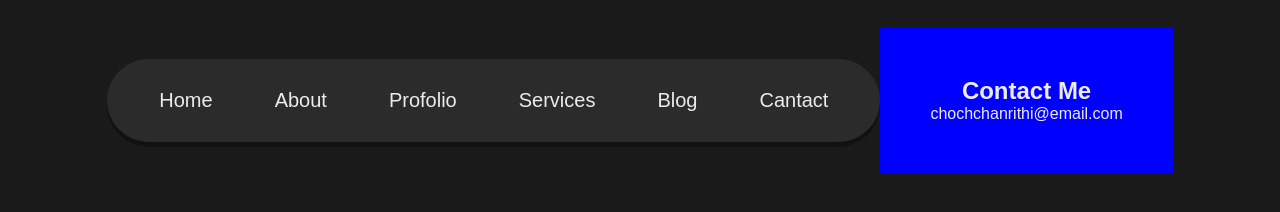
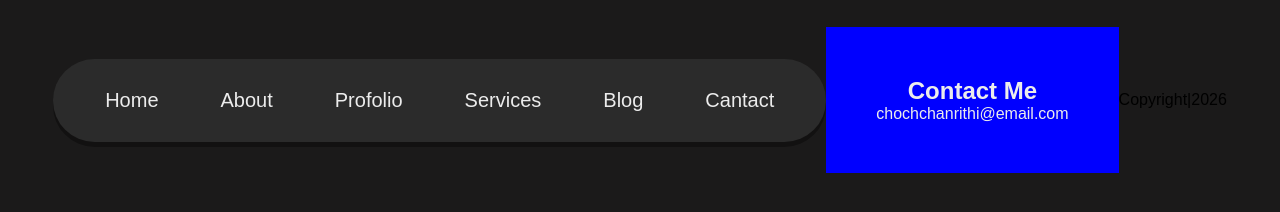
Before and after one commit to chochchanrithi/Navbar, a plain HTML site: page index.html in a window 1280 px wide. Drawn offline with Linux system fonts and the light colour scheme.

```diff
--- a/index.html
+++ b/index.html
@@ -23,5 +23,8 @@
         <p>chochchanrithi@email.com</p>
       </section>
     </main>
+    <footer>
+        <p>Copyright|2026</p>
+    </footer>
   </body>
 </html>
```
